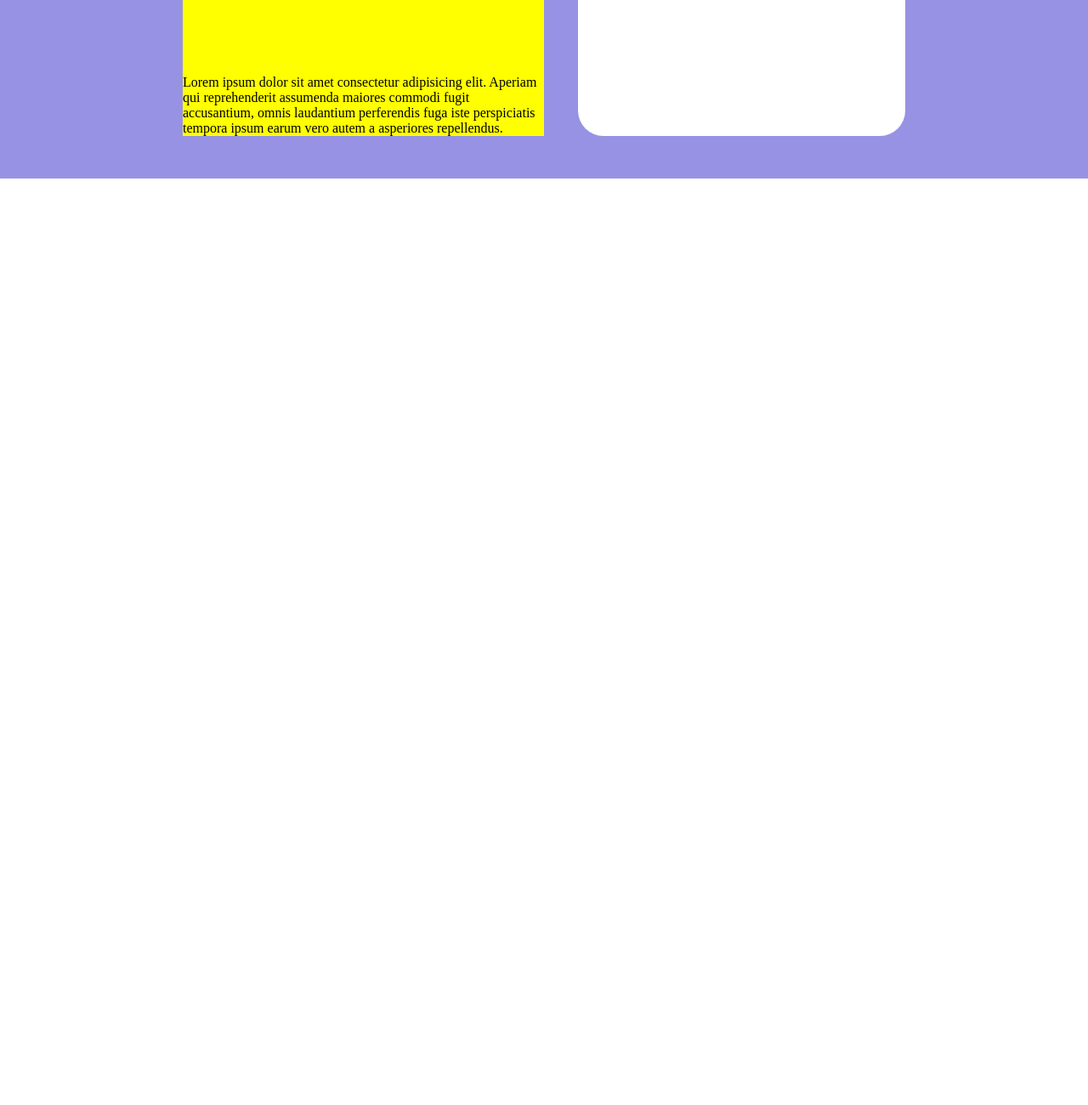
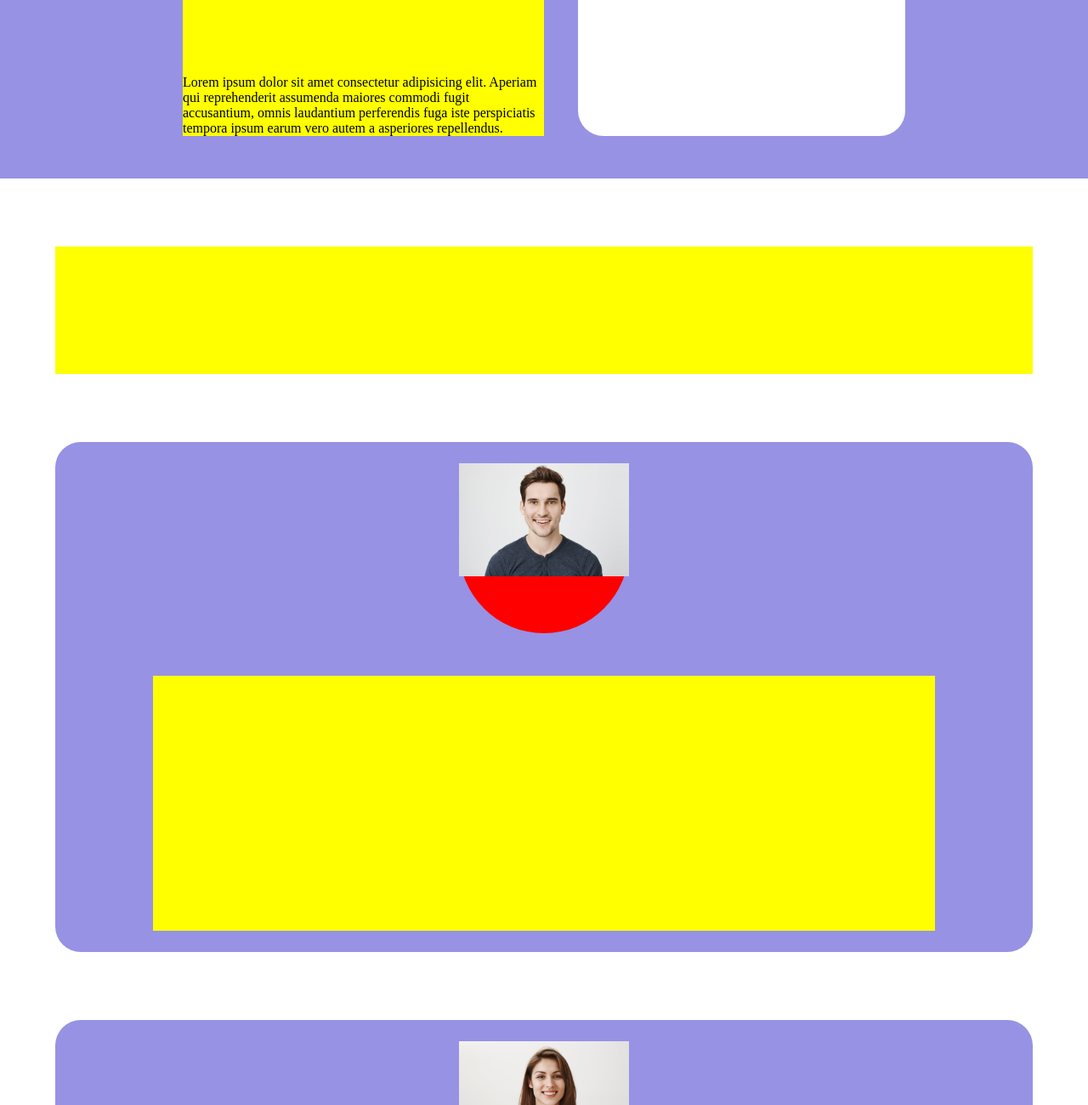
Before and after one commit to matteo2302/htmlcss-responsive-layout, a plain HTML site: page index.html in a window 1280 px wide. Shown: the part 1500-2800 px from the top of the page at 85% size. Before the commit the page ends 1710 px from the top, so only its background shows below. Drawn offline with Linux system fonts and the light colour scheme.

Commit message:
middle cards

```diff
--- a/index.html
+++ b/index.html
@@ -16,6 +16,7 @@
       </div>
     </header>
     <main>
+      <!-- top cards -->
       <div class="main-cards container">
         <div class="top-card main-card"></div>
         <div class="top-card"></div>
@@ -23,6 +24,7 @@
         <div class="top-card second-row"></div>
         <div class="top-card second-row"></div>
       </div>
+      <!-- strategic -->
       <div>
         <div class="strategic">
           <div class="strategic-box">
@@ -39,6 +41,28 @@
           </div>
         </div>
       </div>
+      <!-- testimonials -->
+      <div class="testimonials-box container">
+        <div class="testimonials-top"></div>
+        <div class="middle-card">
+          <div class="testimonial-img">
+            <img src="img/testimonial1.jpg" alt="testimonial" />
+          </div>
+          <div class="testimonial-description"></div>
+        </div>
+        <div class="middle-card">
+          <div class="testimonial-img">
+            <img src="img/testimonial2.jpg" alt="" />
+          </div>
+          <div class="testimonial-description"></div>
+        </div>
+        <div class="middle-card">
+          <div class="testimonial-img">
+            <img src="img/testimonial3.jpg" alt="testimonial" />
+          </div>
+          <div class="testimonial-description"></div>
+        </div>
+      </div>
     </main>
     <footer></footer>
   </body>
--- a/style/style.css
+++ b/style/style.css
@@ -132,7 +132,7 @@ header {
   background-color: white;
   margin-top: 70px;
 }
-/***************************meidia strategic***************************************/
+/***************************media strategic***************************************/
 @media all and (min-width: 768px) {
   .img-card {
     width: 100%;
@@ -173,3 +173,32 @@ header {
     height: 850px;
   }
 }
+/***********************************testimonials***********************/
+.testimonials-box {
+  margin-top: 80px;
+}
+.testimonials-top {
+  background-color: yellow;
+  min-height: 150px;
+}
+.middle-card {
+  min-height: 600px;
+  background-color: rgb(151, 146, 228);
+  border-radius: 30px;
+  margin-top: 80px;
+  display: flex;
+  align-items: center;
+  flex-direction: column;
+  justify-content: space-around;
+}
+.testimonial-img {
+  width: 200px;
+  height: 200px;
+  border-radius: 100%;
+  background-color: red;
+}
+.testimonial-description {
+  background-color: yellow;
+  width: 80%;
+  min-height: 300px;
+}
```
